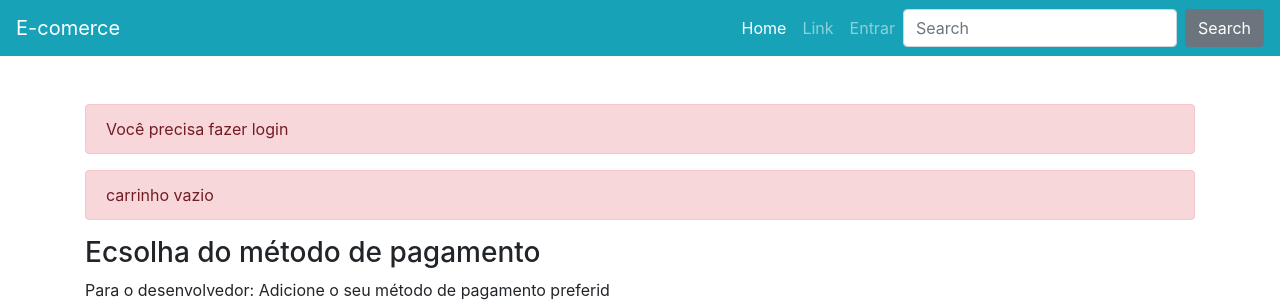
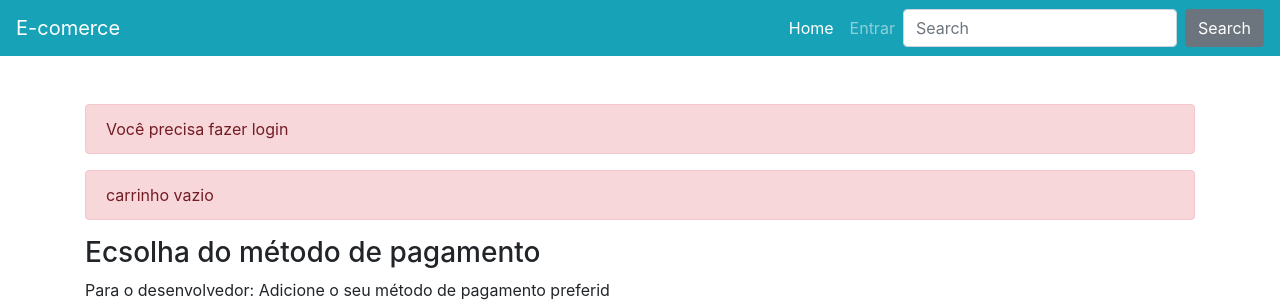
Before and after one commit to leonhardc/ecomerce-django, a Django app: page /pedido/ in a window 1280 px wide. Shown: the top 304 px of the page. Run offline with Django 4.2, Linux system fonts and the light colour scheme; some libraries are stand-ins or nearby versions.

Commit message:
Corrigido link da Home

```diff
--- a/templates/parciais/_nav.html
+++ b/templates/parciais/_nav.html
@@ -11,11 +11,11 @@
     <div class="collapse navbar-collapse" id="navbarSupportedContent">
         <ul class="navbar-nav ml-auto">
             <li class="nav-item active">
-                <a class="nav-link" href="#">Home <span class="sr-only">(current)</span></a>
+                <a class="nav-link" href="{% url 'produto:lista' %}">Home <span class="sr-only">(current)</span></a>
             </li>
-            <li class="nav-item">
-                <a class="nav-link" href="#">Link</a>
-            </li>
+<!--            <li class="nav-item">-->
+<!--                <a class="nav-link" href="#">Link</a>-->
+<!--            </li>-->
 
             {% if request.user.is_authenticated %}
             <li class="nav-item dropdown">
```
